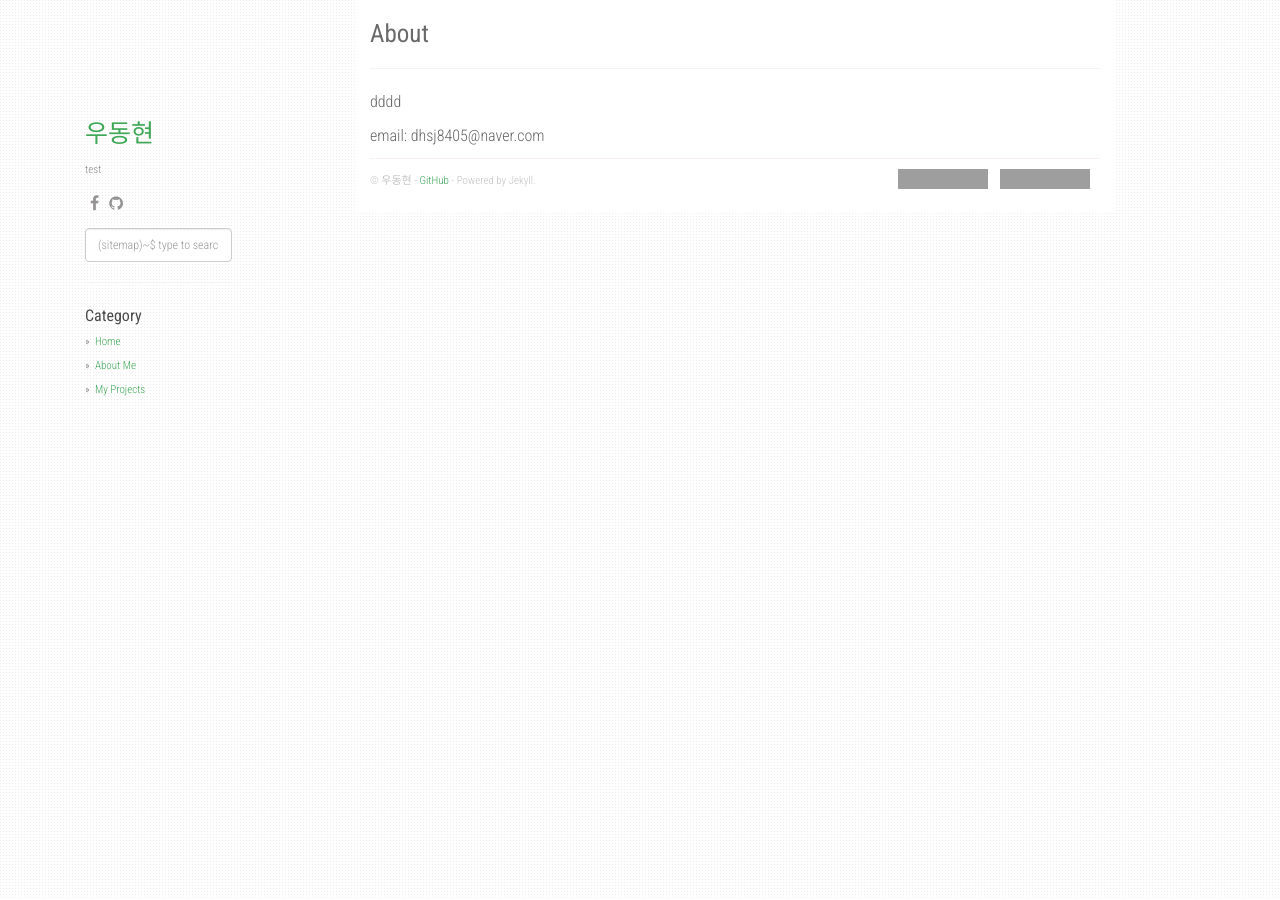
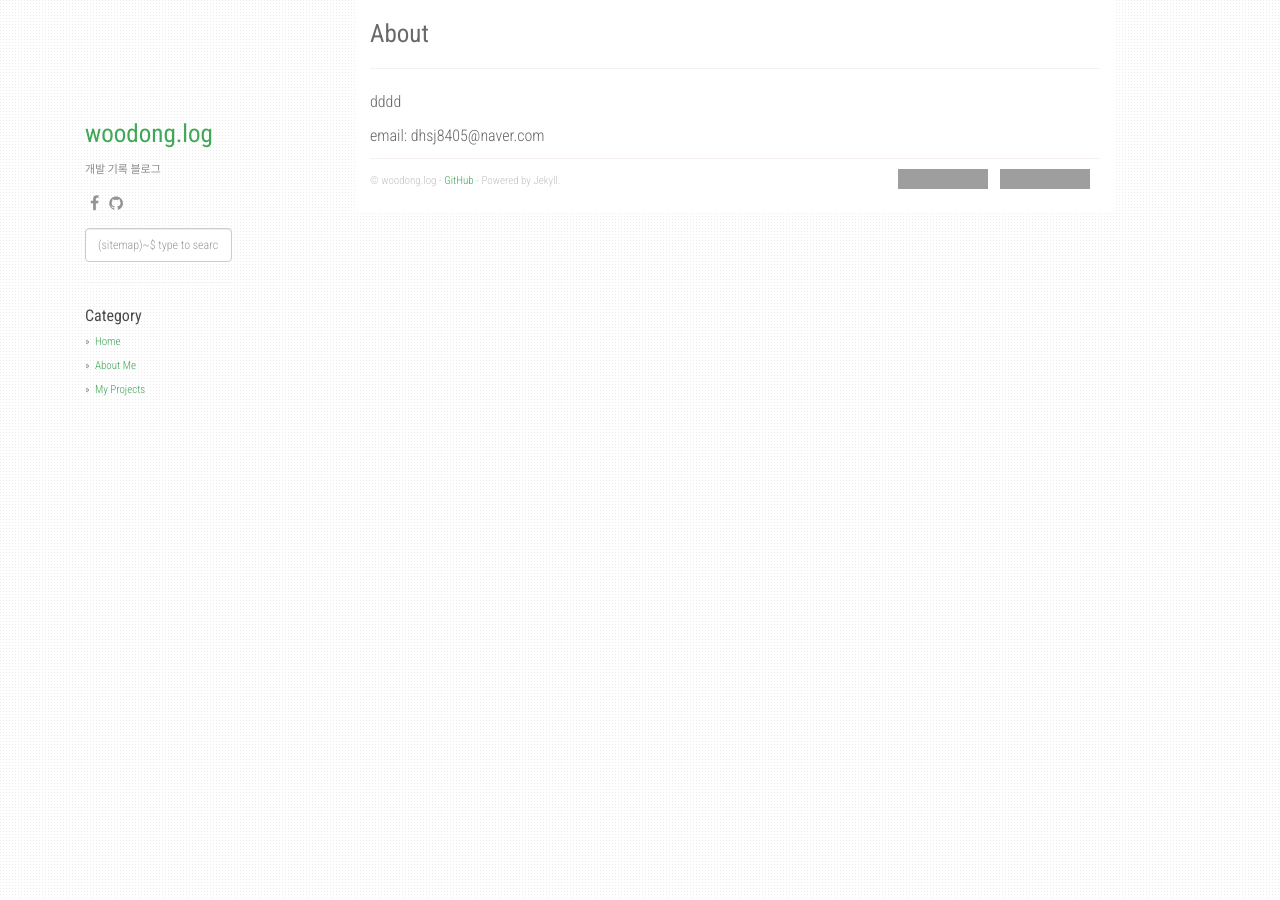
Before and after one commit to dhsj8405/dhsj8405.github.io, a Jekyll site: the page built from about.md, in a window 1280 px wide. Built offline with Jekyll 4.4.1, drawn with Linux system fonts in a browser that asks for light colours; nearby versions of some CDN libraries; grey boxes are pictures that could not be loaded.

Commit message:
한글 test중...

```diff
--- a/_config.yml
+++ b/_config.yml
@@ -1,9 +1,9 @@
 encoding: utf-8
 title: Stack Problems
 description: My Personal Stack Problems
-author: 우동현
+author: woodong.log
 github: https://github.com/dhsj8405
-about: test
+about: 개발 기록 블로그
 disqus_shortname: stackproblems
 google_analytics: UA-XXXXXXXX-Y
 
```
